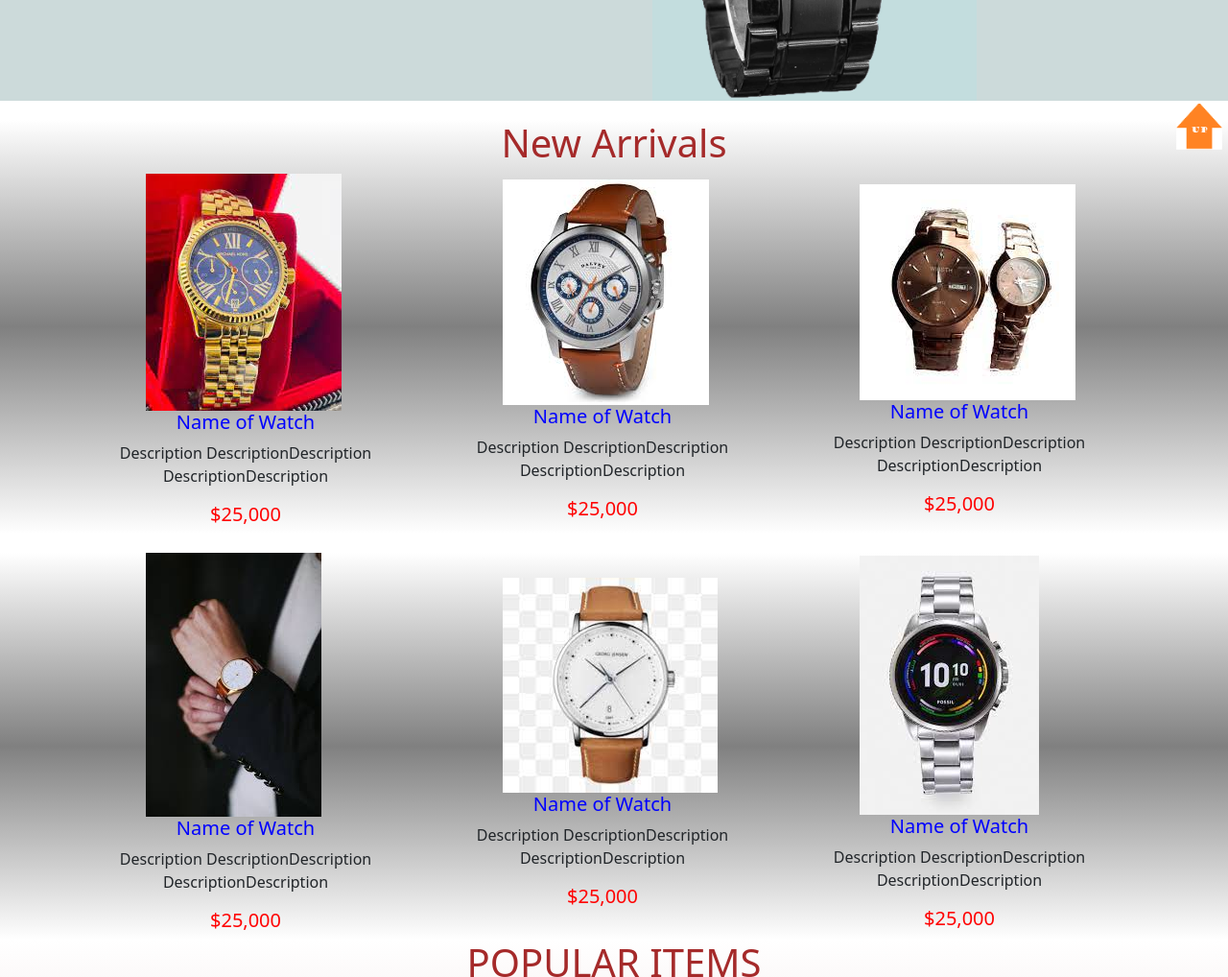
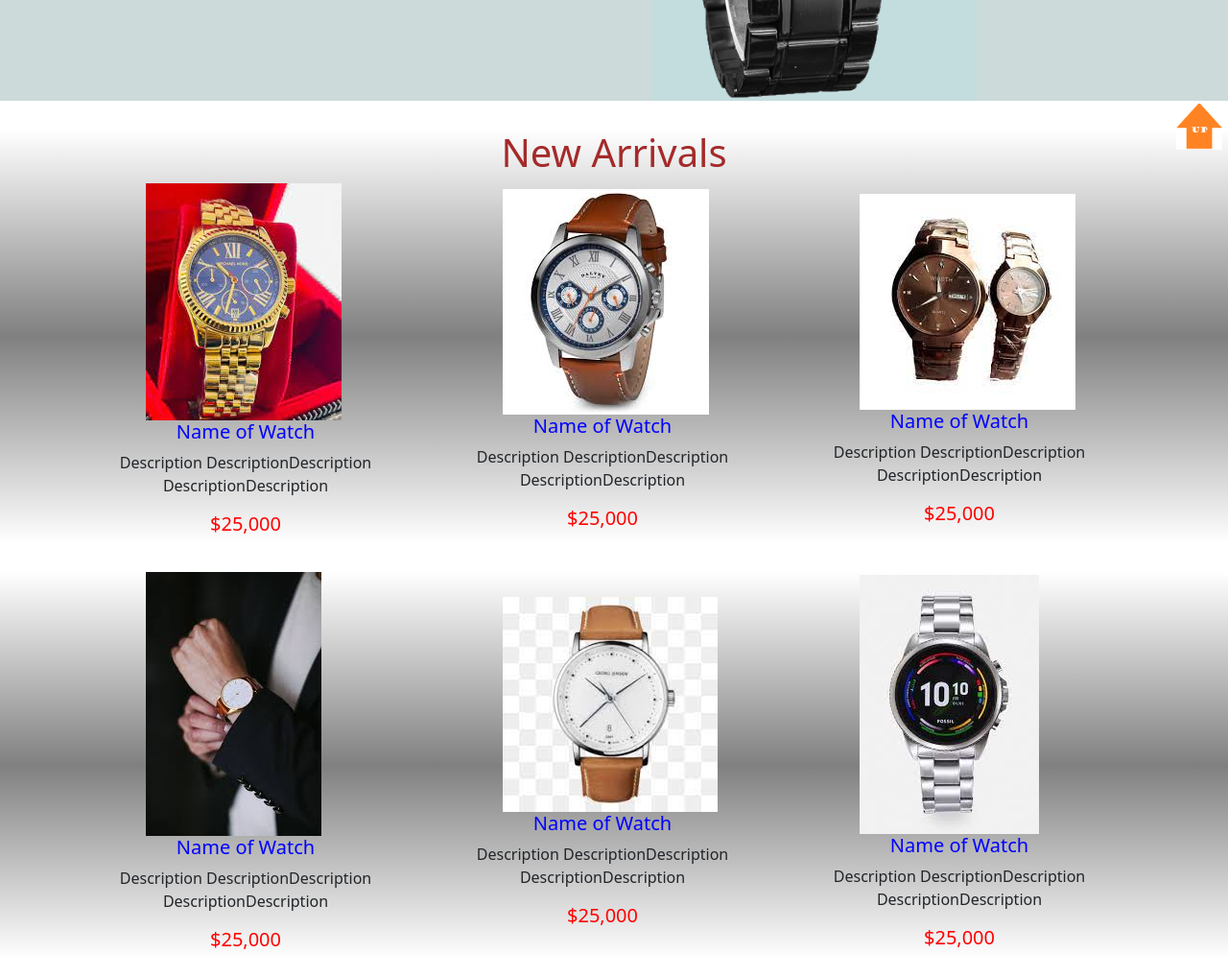
Before and after one commit to skkittish/wristwatch-sales-landing-page, a plain HTML site: page index.html in a window 1280 px wide. Shown: the part 620-1638 px from the top of the page at 96% size. Drawn offline with nearby package versions, Linux system fonts and the light colour scheme.

Commit message:
Update style.css

```diff
--- a/style.css
+++ b/style.css
@@ -11,7 +11,8 @@ background-color: rgb(204, 218, 218);
 }
 
 .newArrival{
-    margin-top: 20px;
+    margin-top: 30px;
+	margin-bottom: 30px;
     align-items: center;
     background: linear-gradient(white, grey, white);
 
```
